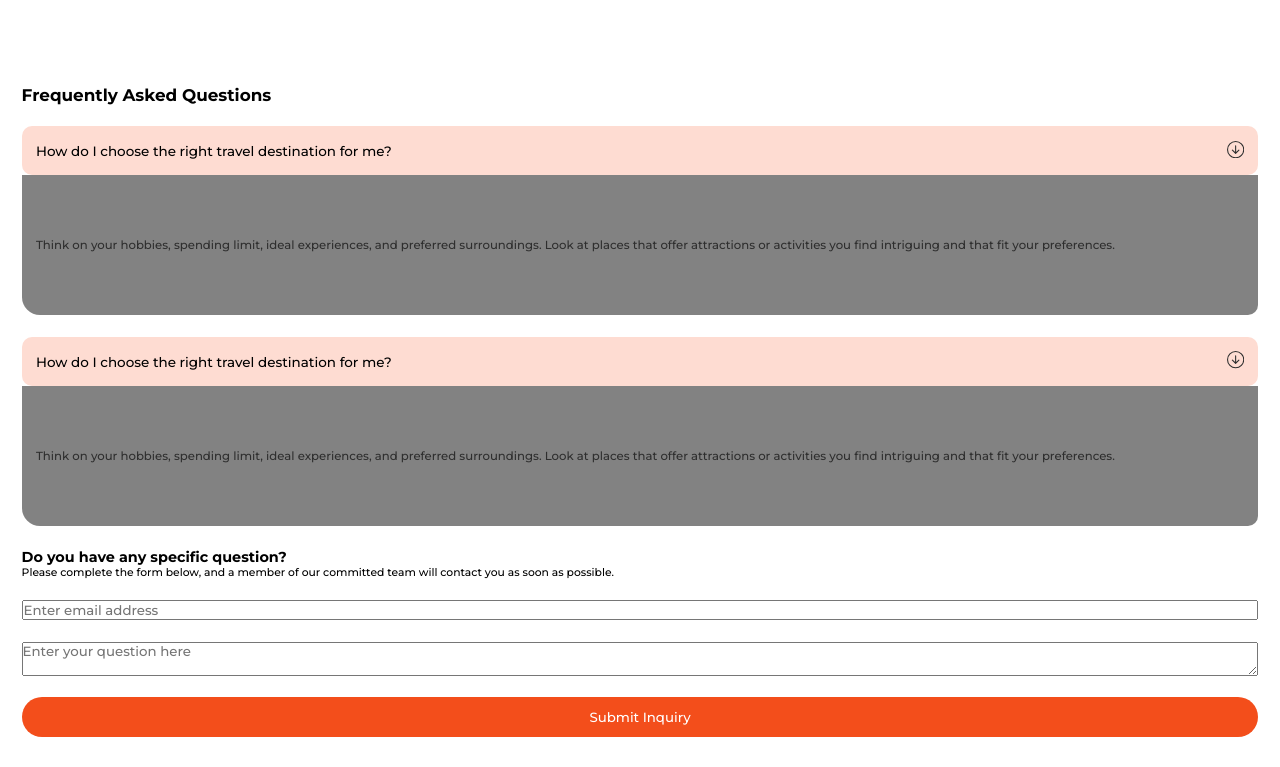
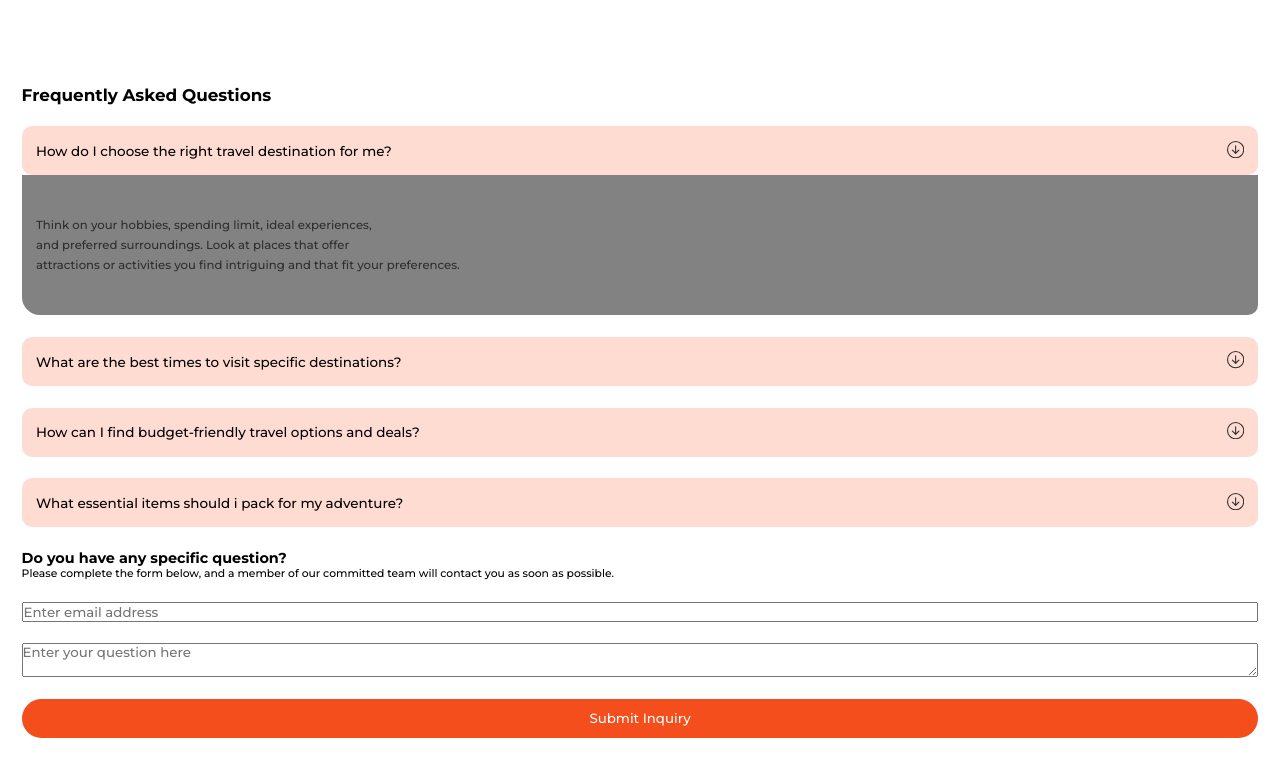
Before and after one commit to Chuma-rxt/TravelProject, a React (Vite) app: page / in a window 1280 px wide. Shown: the part 6236-7003 px from the top of the page. Built offline with nearby package versions, Linux system fonts and the light colour scheme.

Commit message:
accordion section

```diff
--- a/src/Components/Questions/Accordion.jsx
+++ b/src/Components/Questions/Accordion.jsx
@@ -4,22 +4,22 @@ import React from 'react'
 // importing icons
 import { BsArrowDownCircle } from "react-icons/bs";
 
-const Accordion = () => {
+const Accordion = ({title, desc, active, setActive}) => {
+
+
   return (
     <div className='accordionContainer'>
       <span className='title flex'>
-          How do I choose the right travel destination for me?
-          <span>
+          {title}
+          <span onClick={() => setActive(title)}>
           <BsArrowDownCircle className='icon' />
           </span>
       </span>
-      <p className='description'>
-       Think on your hobbies, spending limit, ideal experiences,
-       and preferred surroundings. Look at places that offer
-       attractions or activities you find intriguing and that fit your preferences.
+      <p className= {(active === title ? "show" : "") + " description"}>
+       {desc}
       </p>
     </div>
   )
 }
 
-export default Accordion
+export default Accordion;
--- a/src/Components/Questions/Questions.jsx
+++ b/src/Components/Questions/Questions.jsx
@@ -1,9 +1,10 @@
-import React from 'react'
+import React, { useState } from 'react'
 import './Questions.css'
 import './Questions.scss'
 import Accordion from './Accordion';
 
 const Questions = () => {
+  const [active, setActive] = useState("How do I choose the right travel destination for me?");
   return (
     <div className='questions section container'>
       <div className='secHeading'>
@@ -11,8 +12,42 @@ const Questions = () => {
       </div>
       <div className='secContainer grid'>
         <div className='accordion grid'>
-          <Accordion />
-          <Accordion />
+          <Accordion
+           title="How do I choose the right travel destination for me?"
+           desc="Think on your hobbies, spending limit, ideal experiences,
+           and preferred surroundings. Look at places that offer
+           attractions or activities you find intriguing and that fit your preferences."
+           active={active}
+           setActive={setActive}
+          />
+
+          <Accordion
+           title="What are the best times to visit specific destinations?"
+           desc="Research the climate, weather patterns, and peak tourist seasons of the
+           destination you're interested in. Opt for the shoulder seasons when the weather
+           is pleasant, and crowds are fewer, if possible."
+           active={active}
+           setActive={setActive}
+          />
+
+          <Accordion
+           title="How  can I find budget-friendly travel options and deals?"
+           desc="Look for travel deals, discounts on transport's and accommodations,
+           and consider using travel apps or webistes that offer competitive prices. Being
+           flexible with your travvel dates can also help yioou find better deals."
+           active={active}
+           setActive={setActive}
+          />
+
+          <Accordion
+           title="What essential items should i pack for my adventure?"
+           desc="Pack appropriate clothing, toileries, travel documents (passport, id, visa,
+            etc) essential medications, and any specific gear needed for your adventure
+            (e.g hiking boots, snorkeling gear)."
+           active={active}
+           setActive={setActive}
+          />
+
         </div>
 
         <div className='form'>
--- a/src/Components/Questions/Questions.scss
+++ b/src/Components/Questions/Questions.scss
@@ -54,13 +54,14 @@ root{
         align-items: center;
         line-height: 20px;
         white-space: pre-line;
-        height: 140px;
+        height: 0;
         transition: all .3s ease-in-out;
-        opacity: 1;
+        opacity: 0;
         padding: 0 1rem;
         background: var(--greyText);
         border-radius: 0 0 10px 18px;
         color: var(--blackColor);
+
     }
 
     .show {
```
